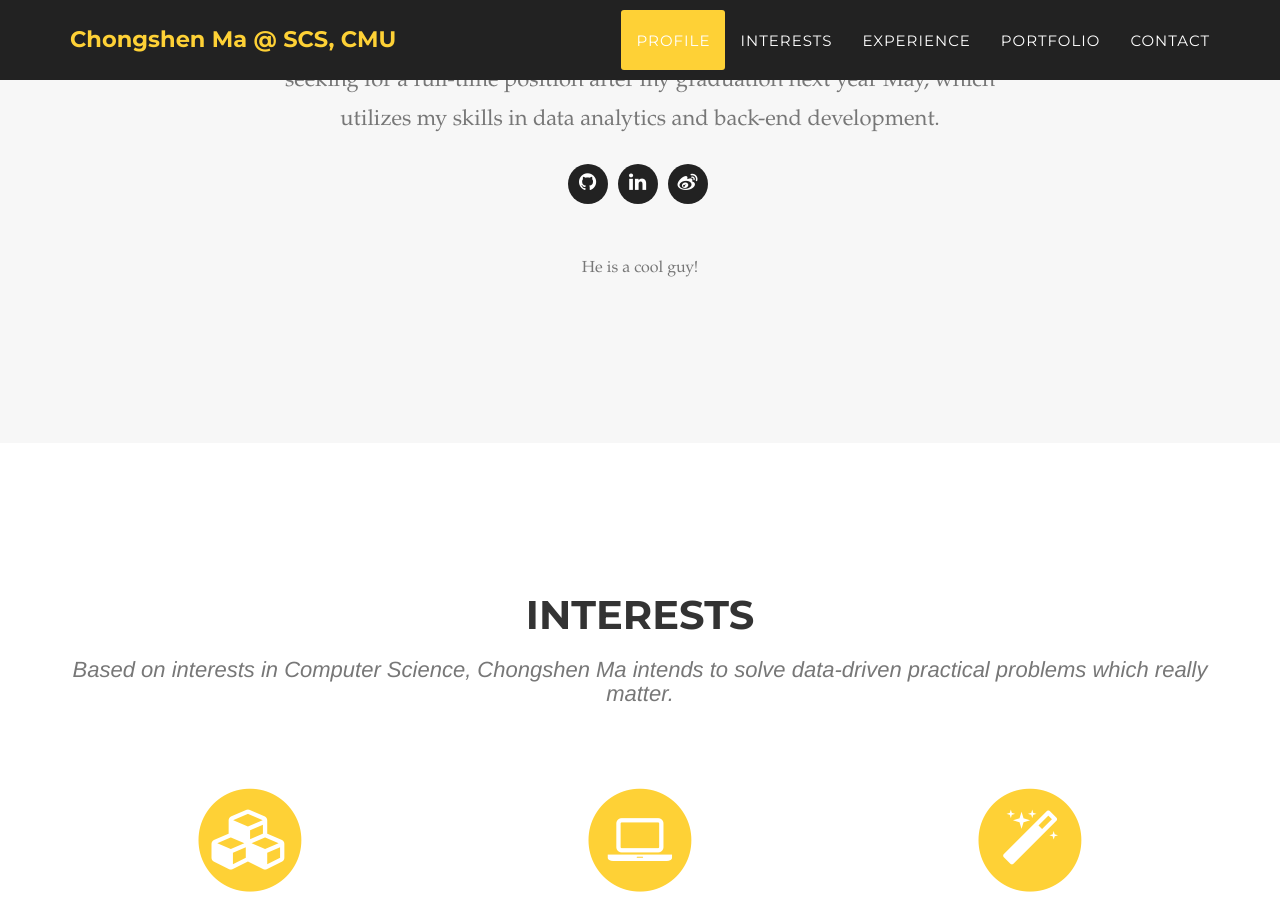
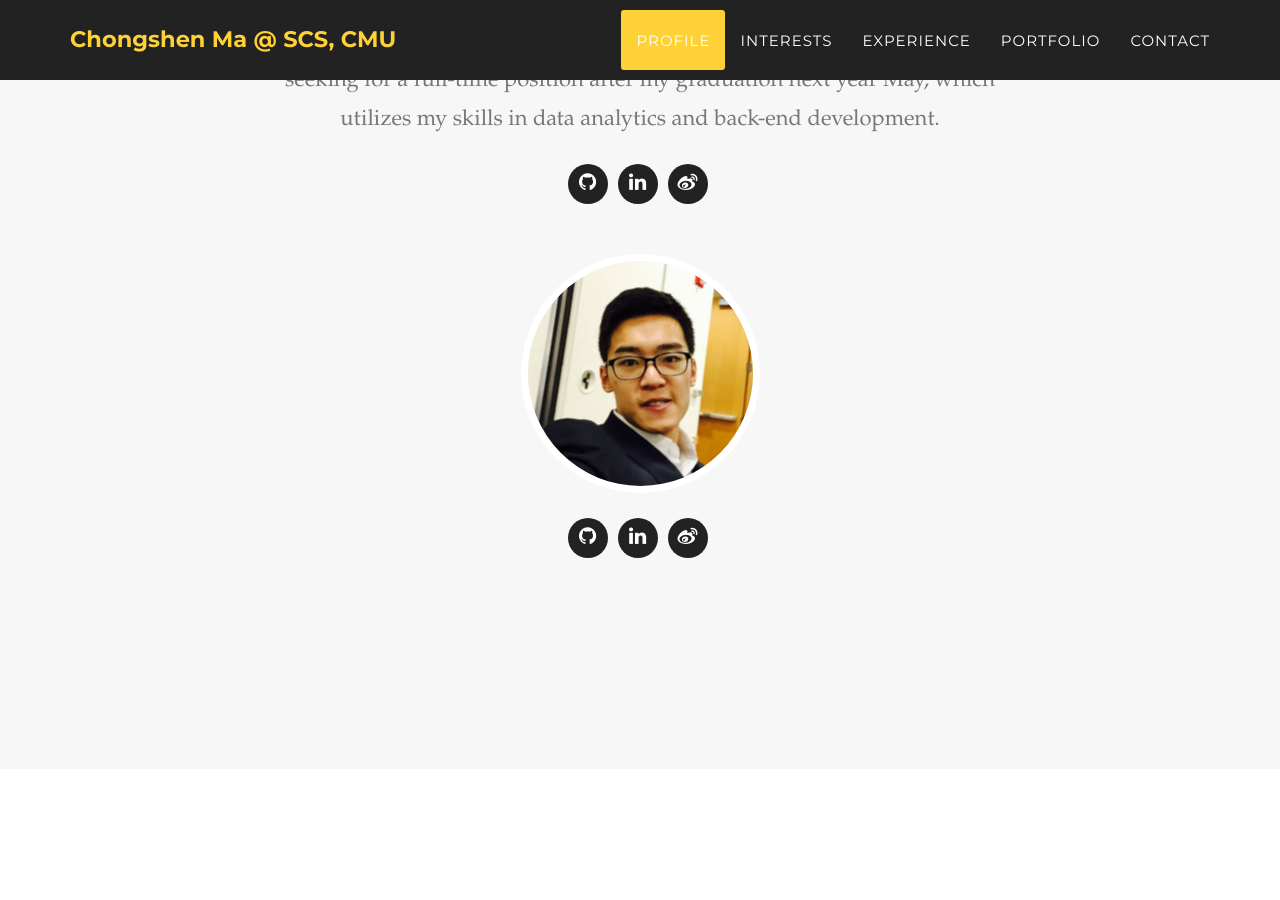
Before and after one commit to machongshen/machongshen_homepage, a Jekyll site: the page built from index.html, in a window 1280 px wide and 900 px high, scrolled down 1516 px. Built offline with Jekyll 4.4.1, drawn with Linux system fonts in a browser that asks for light colours; some web fonts are replaced.

Commit message:
change bg pic

```diff
--- a/_includes/profile.html
+++ b/_includes/profile.html
@@ -22,10 +22,22 @@
                 </ul></div>
                 </div>
             </div>
-
             <div class="row">
                 <div class="col-lg-8 col-lg-offset-2 text-center">
-                    <p class="large text-muted">He is a cool guy! </p>
+                    <div class="team-member center">
+                        <img src="img/team/2.jpg" class="img-responsive img-circle center" alt="">
+                        <p class="text-muted text-center">
+                        </p>
+                        <ul class="list-inline social-buttons center">
+                            <li><a href="https://github.com/machongshen" target="_blank"><i class="fa fa-github"></i></a>
+                            <li><a href="https://www.linkedin.com/in/chongshenma" target="_blank"><i class="fa fa-linkedin"></i></a>
+                            <li><a href="http://www.weibo.com/u/1748654771" target="_blank"><i class="fa fa-weibo"></i></a>
+                        </ul></div>
+                </div>
+            </div>
+            <div class="row">
+                <div class="col-lg-8 col-lg-offset-2 text-center">
+                    <p class="large text-muted"></p>
                 </div>
             </div>
         </div>
```
